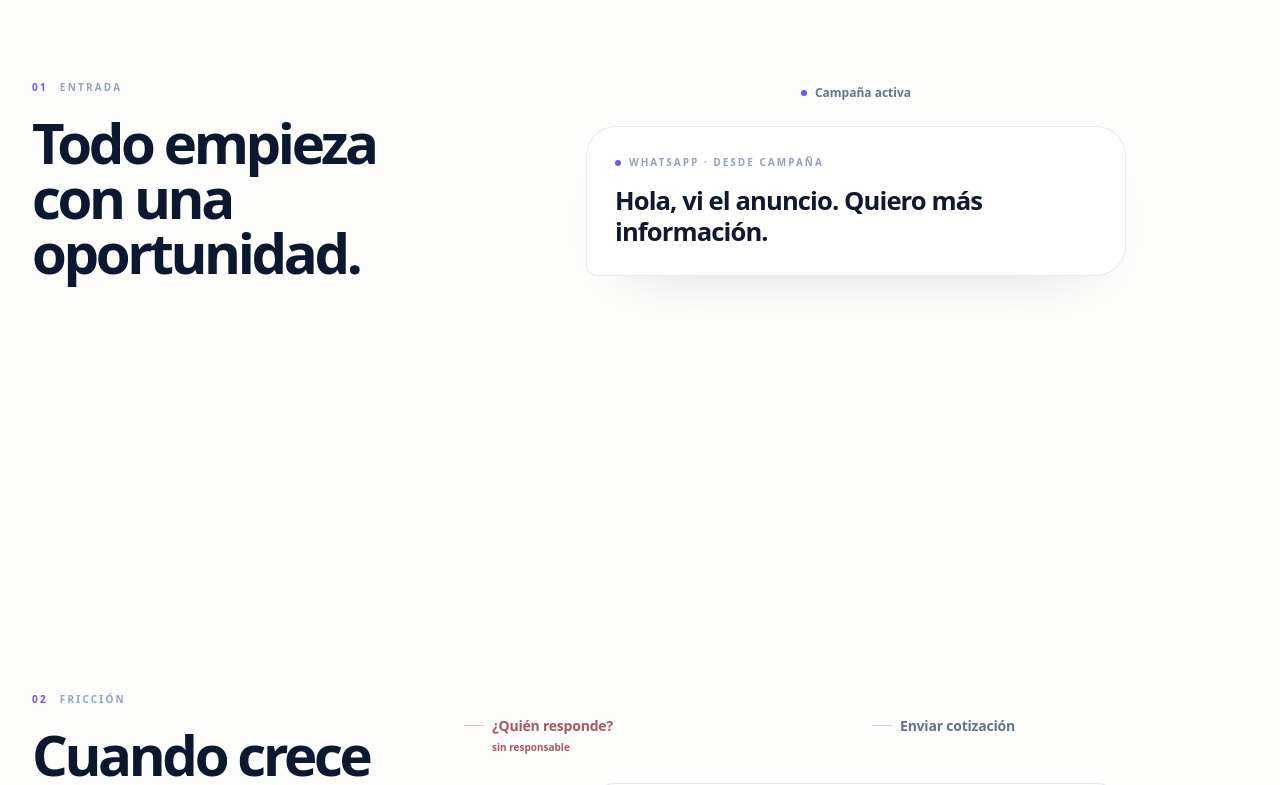
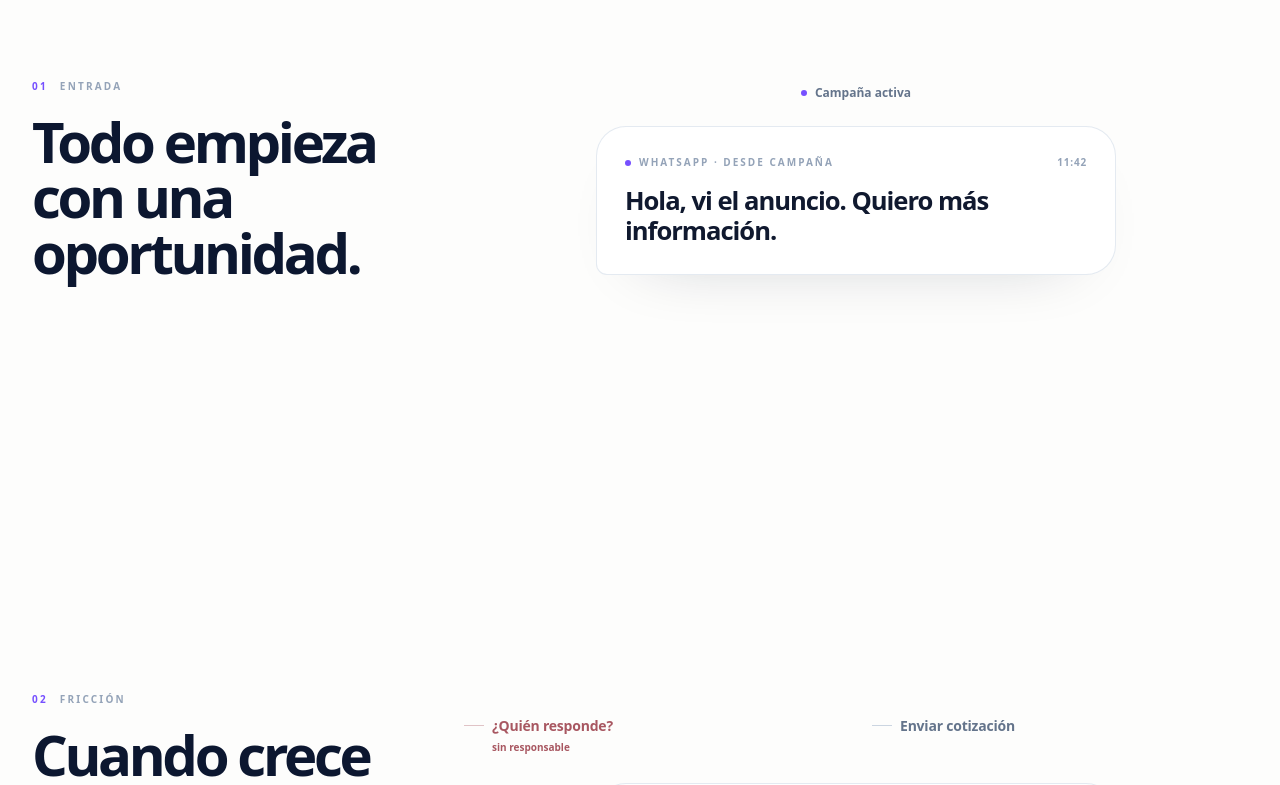
Before and after one commit to AlanTN13/webneoxps, a React (Vite) app: page / in a window 1280 px wide. Shown: the part 1240-2025 px from the top of the page. Built offline with nearby package versions, Linux system fonts and the light colour scheme.

Commit message:
refactor: support distinct static opportunity framings

```diff
--- a/src/components/operation-story/OpportunityCard.jsx
+++ b/src/components/operation-story/OpportunityCard.jsx
@@ -1,16 +1,36 @@
 import React from "react";
 
-export default function OpportunityCard({ status, className = "" }) {
+const SIZE_CLASSES = {
+  close: "max-w-[640px] px-7 py-7 sm:px-9 sm:py-9",
+  standard: "max-w-[520px] px-6 py-6 sm:px-7 sm:py-7",
+  compact: "max-w-[410px] px-5 py-5 sm:px-6 sm:py-6",
+  resolved: "max-w-[500px] px-6 py-6 sm:px-7 sm:py-7",
+};
+
+const MESSAGE_CLASSES = {
+  close: "text-[clamp(1.6rem,2.5vw,2.3rem)]",
+  standard: "text-[clamp(1.35rem,2vw,1.75rem)]",
+  compact: "text-[clamp(1.15rem,1.6vw,1.45rem)]",
+  resolved: "text-[clamp(1.25rem,1.8vw,1.6rem)]",
+};
+
+export default function OpportunityCard({ size = "standard", status, className = "" }) {
+  const sizeClass = SIZE_CLASSES[size] ?? SIZE_CLASSES.standard;
+  const messageClass = MESSAGE_CLASSES[size] ?? MESSAGE_CLASSES.standard;
+
   return (
     <div
-      className={`w-full max-w-[540px] rounded-[30px_30px_30px_11px] border border-slate-200/90 bg-white px-6 py-6 shadow-[0_24px_70px_-50px_rgba(15,23,42,0.32)] sm:px-7 sm:py-7 ${className}`}
+      className={`w-full rounded-[30px_30px_30px_11px] border border-slate-200/90 bg-white shadow-[0_24px_70px_-50px_rgba(15,23,42,0.32)] ${sizeClass} ${className}`}
     >
-      <div className="flex items-center gap-2 text-[10px] font-bold uppercase tracking-[0.2em] text-slate-400">
-        <span className="h-1.5 w-1.5 rounded-full bg-[#7650ff]" />
-        <span>WhatsApp · desde campaña</span>
+      <div className="flex items-center justify-between gap-4 text-[9px] font-bold uppercase tracking-[0.2em] text-slate-400 sm:text-[10px]">
+        <span className="flex items-center gap-2">
+          <span className="h-1.5 w-1.5 rounded-full bg-[#7650ff]" />
+          <span>WhatsApp · desde campaña</span>
+        </span>
+        <span className="font-semibold tracking-[0.08em]">11:42</span>
       </div>
 
-      <p className="mt-4 text-[clamp(1.3rem,2vw,1.65rem)] font-semibold leading-[1.18] tracking-[-0.035em] text-[#10192f]">
+      <p className={`mt-4 font-semibold leading-[1.16] tracking-[-0.04em] text-[#10192f] ${messageClass}`}>
         Hola, vi el anuncio. Quiero más información.
       </p>
 
```
